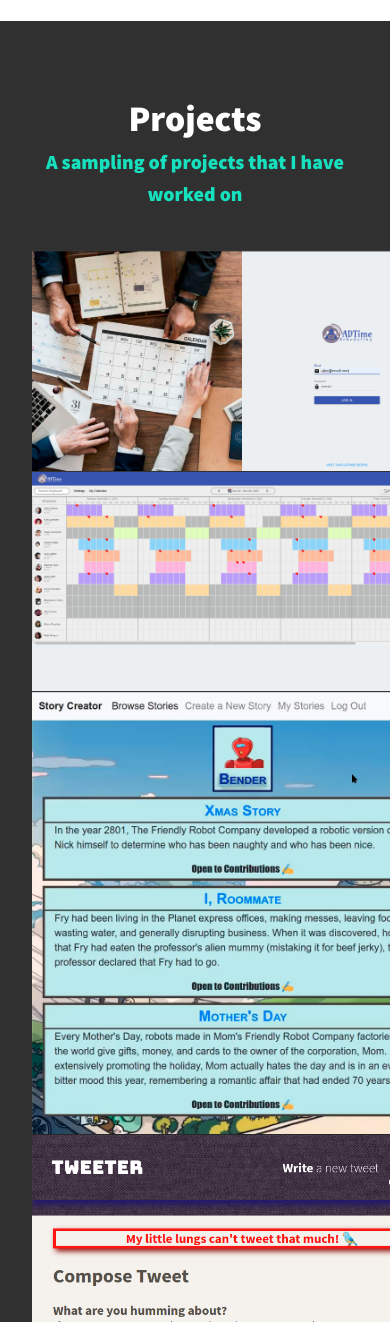
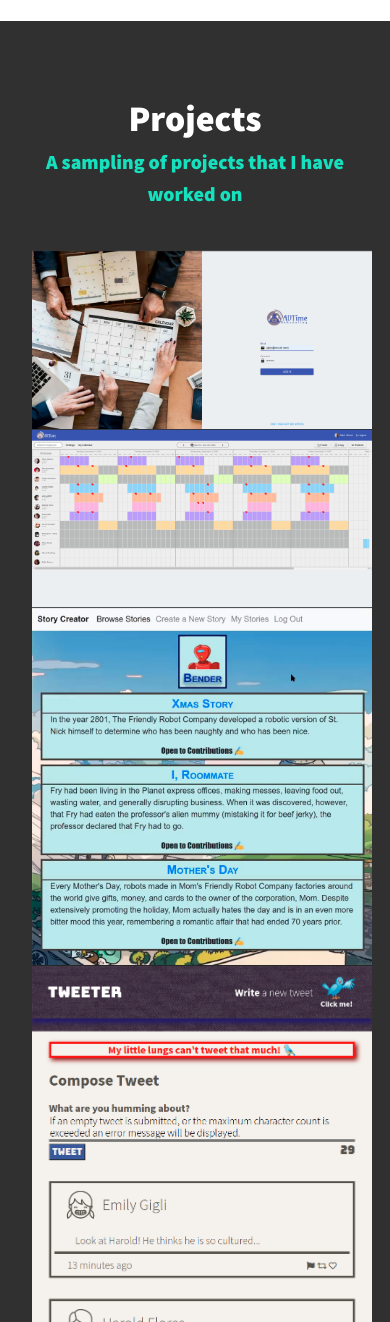
Before and after one commit to davidRamalho/portfolio, a PHP site: page /index.php in a window 390 px wide; the page is wider, and only the part inside the window is pictured. Shown: the part 2373-3695 px from the top of that part. Run offline with PHP 8.4, Linux system fonts and the light colour scheme; some libraries are stand-ins or nearby versions.

Commit message:
fixed styling

```diff
--- a/css/style.css
+++ b/css/style.css
@@ -427,6 +427,12 @@ header {
     opacity: .5;
 }
 
+@media (max-width: 600px) {
+  .portfolio {
+    display: grid;
+    grid-template-columns: repeat(auto-fit, minmax(340px, 1fr));
+  }
+}
 
 /* footer */
 
```
